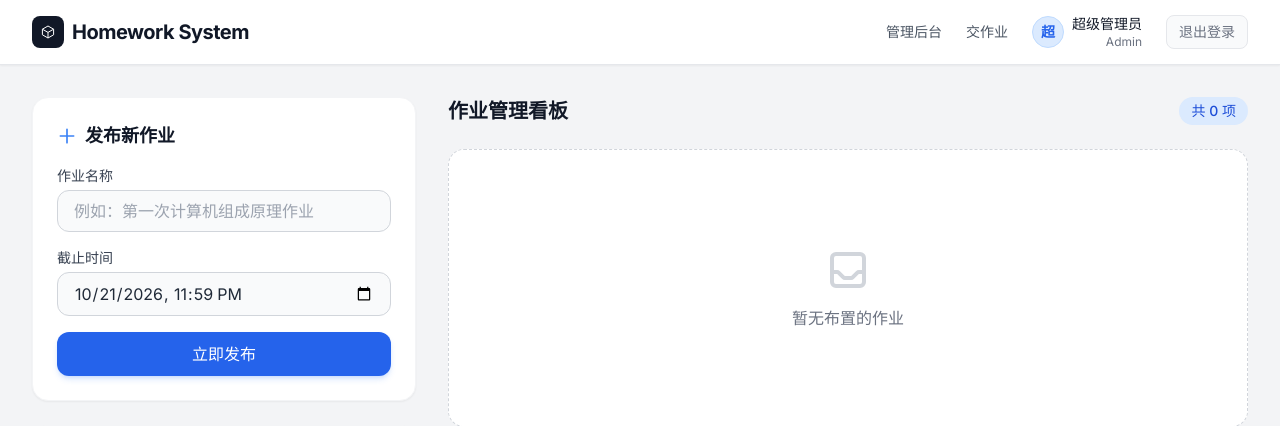
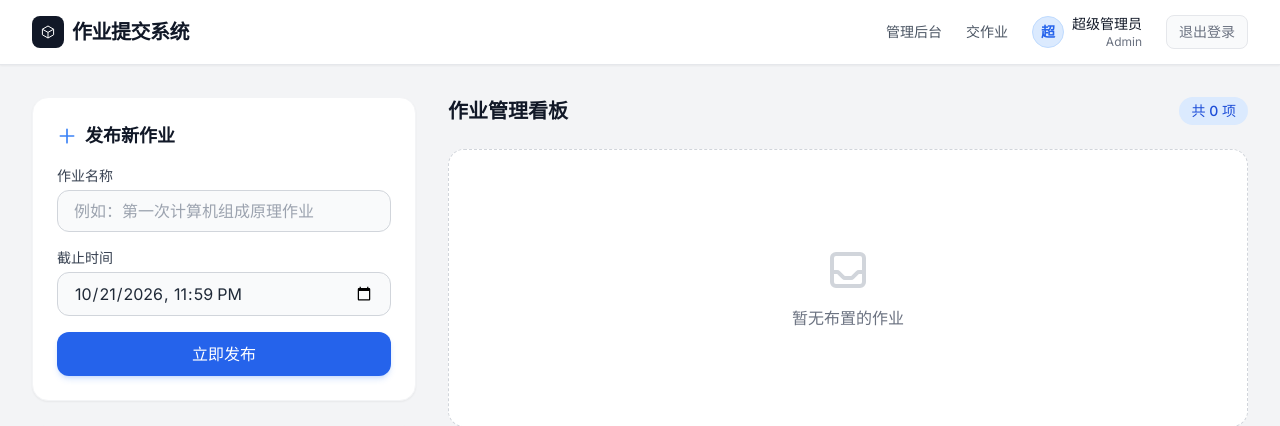
Before and after one commit to zmfk/mini-homework, a Flask app: page /admin in a window 1280 px wide. Shown: the top 426 px of the page. Run offline with Flask 3, Linux system fonts and the light colour scheme; a user stored in the database is signed in; some libraries are stand-ins or nearby versions.

Commit message:
修改上方文字为-作业提交系统

```diff
--- a/templates/base.html
+++ b/templates/base.html
@@ -21,7 +21,7 @@
         <div class="max-w-7xl mx-auto px-4 sm:px-6 lg:px-8 h-16 flex justify-between items-center">
             <div class="flex items-center space-x-3">
                 <a href="/" class="flex items-center space-x-2">
-                    <!-- 左上角 Logo 也换成了对应的黑底立方体风格，保持统一 -->
+                    <!-- 黑底立方体 Logo -->
                     <div class="w-8 h-8 bg-gray-900 rounded-lg flex items-center justify-center text-white font-bold text-xl">
                         <svg class="w-5 h-5" viewBox="0 0 100 100" fill="none" xmlns="http://www.w3.org/2000/svg">
                             <path d='M50 20 L78 36 L78 64 L50 80 L22 64 L22 36 Z' stroke='white' stroke-width='5' stroke-linejoin='round'/>
@@ -29,7 +29,8 @@
                             <path d='M50 52 L50 80' stroke='white' stroke-width='5' stroke-linejoin='round'/>
                         </svg>
                     </div>
-                    <span class="text-xl font-bold text-gray-900 tracking-tight">Homework System</span>
+                    <!-- 修改这里为你想要的文字 -->
+                    <span class="text-xl font-bold text-gray-900 tracking-tight">作业提交系统</span>
                 </a>
             </div>
 
```
